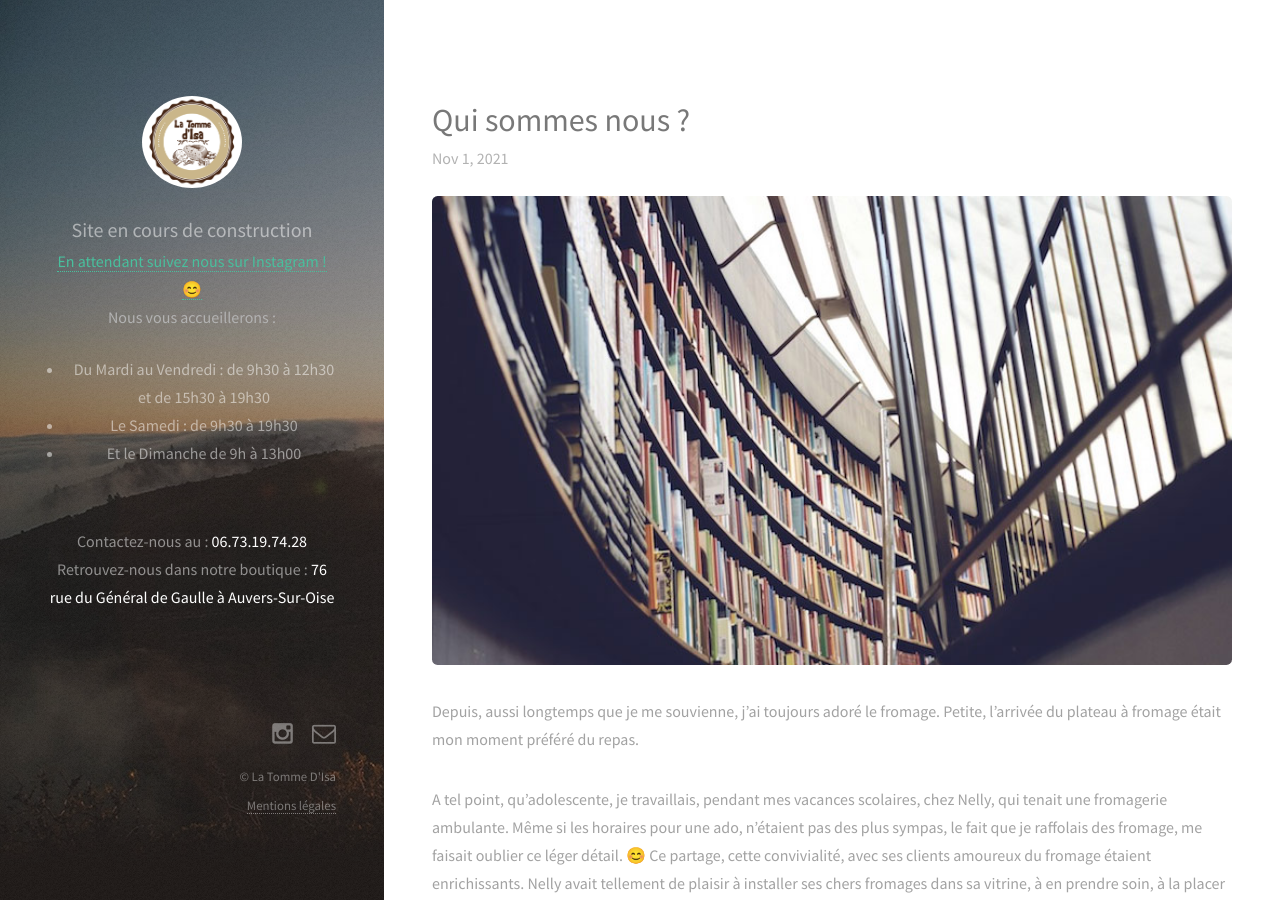
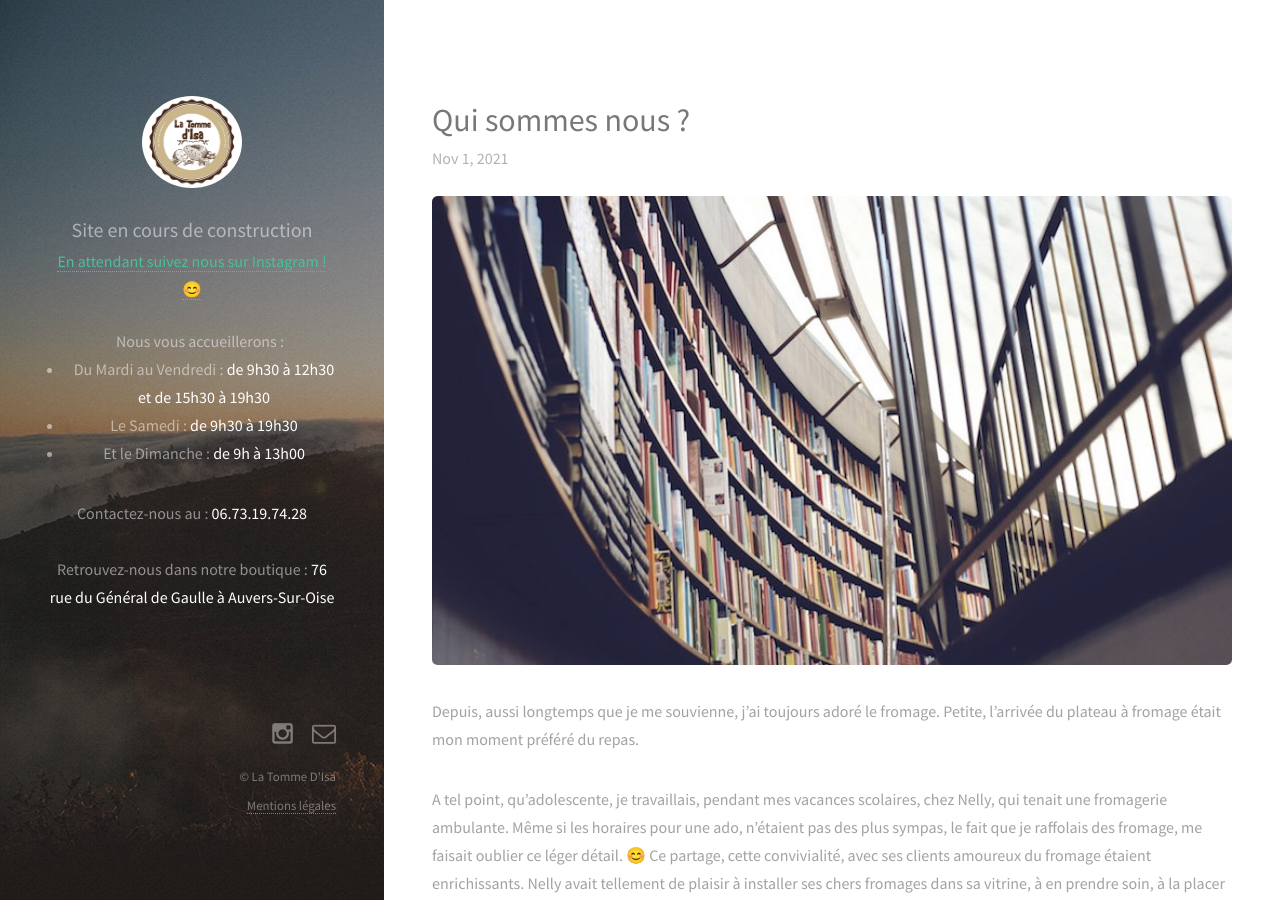
Before and after one commit to SachaCR/la-tomme-disa, a Jekyll site: the page built from index.html, in a window 1280 px wide and 900 px high. Built offline with Jekyll 4.4.1, drawn with Linux system fonts in a browser that asks for light colours; nearby versions of some CDN libraries.

```diff
--- a/_layouts/default.html
+++ b/_layouts/default.html
@@ -30,20 +30,20 @@
 			<p>
 				<a href="https://instagram.com/tomme_disa?utm_medium=copy_link">En attendant suivez nous sur Instagram ! 😊</a>
 				</br>
-					Nous vous accueillerons :
 					<ul>
+						Nous vous accueillerons :
 						<li>
-							Du Mardi au Vendredi : de 9h30 à 12h30 et de 15h30 à 19h30
+							Du Mardi au Vendredi : <strong>de 9h30 à 12h30 et de 15h30 à 19h30</strong>
 						</li>
 						<li>
-							Le Samedi : de 9h30 à 19h30
+							Le Samedi : <strong>de 9h30 à 19h30</strong>
 						</li>
 						<li>
-							Et le Dimanche de 9h à 13h00
+							Et le Dimanche : <strong>de 9h à 13h00</strong>
 						</li>
 					</ul>
+					Contactez-nous au : <strong>06.73.19.74.28</strong>
 				</br>
-					Contactez-nous au : <strong>06.73.19.74.28</strong>
 				</br>
 				Retrouvez-nous dans notre boutique :
 				<strong>76 rue du Général de Gaulle à Auvers-Sur-Oise</strong>
```
